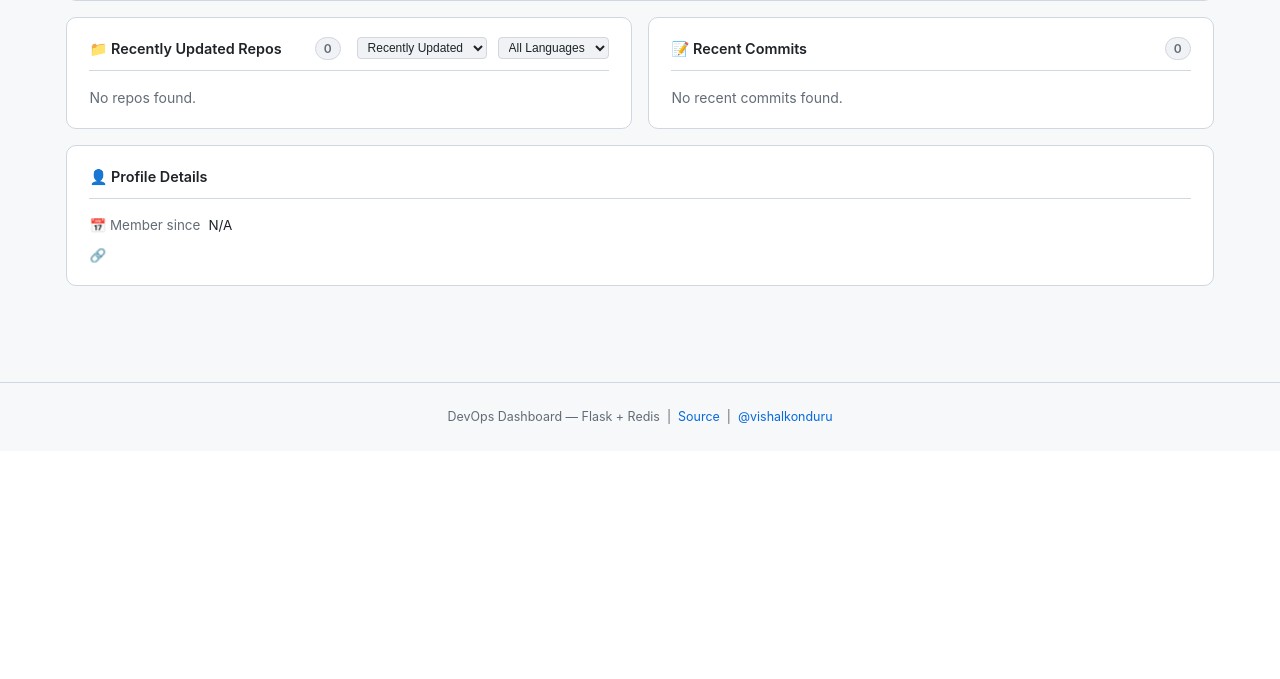
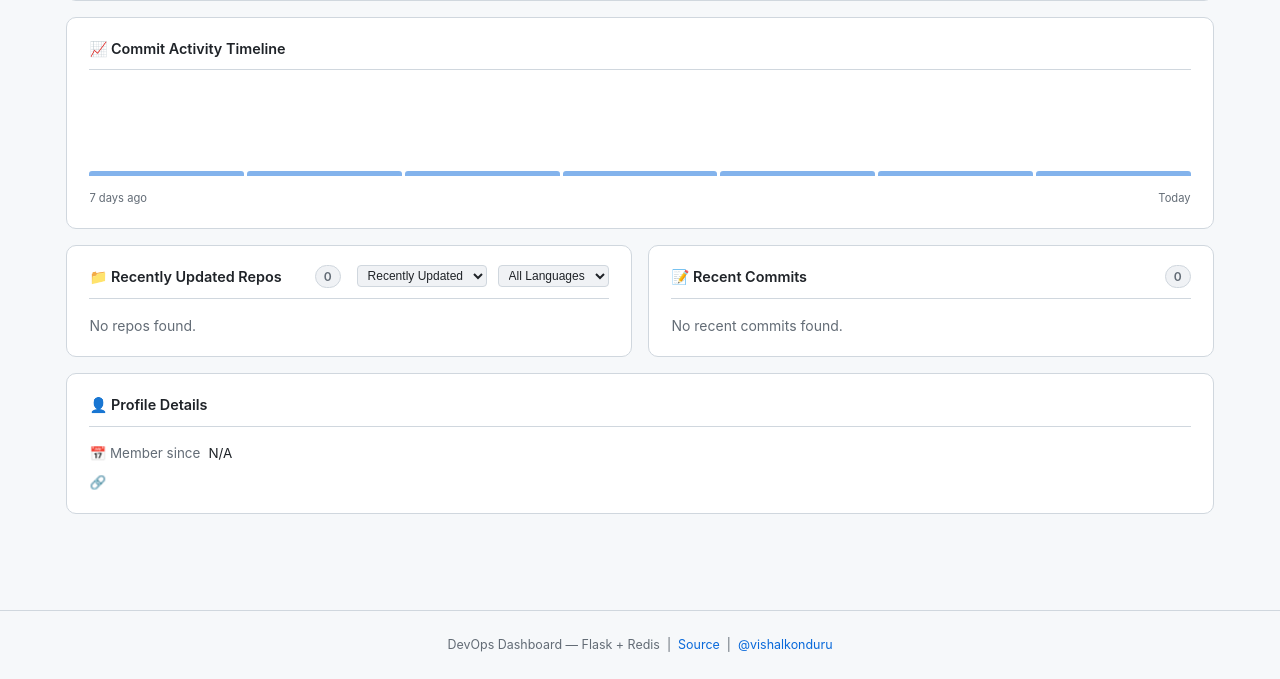
Before and after one commit to vishalkonduru/devops-dashboard, a Flask app: page / in a window 1280 px wide. Shown: the part 566-1245 px from the top of the page. Before the commit the page ends 990 px from the top, so only its background shows below. Run offline with Flask 3, Linux system fonts and the light colour scheme; data that the repository does not hold is empty.

Commit message:
feat: add commit activity timeline (7-day bar chart)

```diff
--- a/templates/index.html
+++ b/templates/index.html
@@ -262,6 +262,38 @@
   </div>
   {% endif %}
 
+  <div class="section">
+    <div class="section-title">📈 Commit Activity Timeline</div>
+    <div id="timeline" style="display:flex; gap:3px; align-items:flex-end; height:100px; padding:10px 0;"></div>
+    <div style="display:flex; justify-content:space-between; font-size:0.7rem; color:var(--muted); margin-top:4px;">
+      <span>7 days ago</span><span>Today</span>
+    </div>
+  </div>
+  <script>
+    const commitData = {{ data.commits | tojson }};
+    (function() {
+      const timeline = document.getElementById('timeline');
+      const days = [0,0,0,0,0,0,0];
+      const today = new Date();
+      commitData.forEach(c => {
+        if (!c.date) return;
+        const d = new Date(c.date);
+        const diff = Math.floor((today - d) / (1000*60*60*24));
+        if (diff >= 0 && diff < 7) days[6-diff]++;
+      });
+      const max = Math.max(...days, 1);
+      days.forEach((count, i) => {
+        const bar = document.createElement('div');
+        const height = (count / max) * 80 + 5;
+        bar.style.cssText = `flex:1; background:var(--accent); border-radius:3px 3px 0 0; height:${height}px; min-height:5px; opacity:${0.5 + (count/max)*0.5}; cursor:pointer; transition:opacity 0.2s;`;
+        bar.title = `${count} commit${count !== 1 ? 's' : ''} ${i < 6 ? i + ' days ago' : 'today'}`;
+        bar.onmouseover = () => bar.style.opacity = '1';
+        bar.onmouseout = () => bar.style.opacity = 0.5 + (count/max)*0.5;
+        timeline.appendChild(bar);
+      });
+    })();
+  </script>
+
   <div class="grid2">
 
     <div class="section">
```
